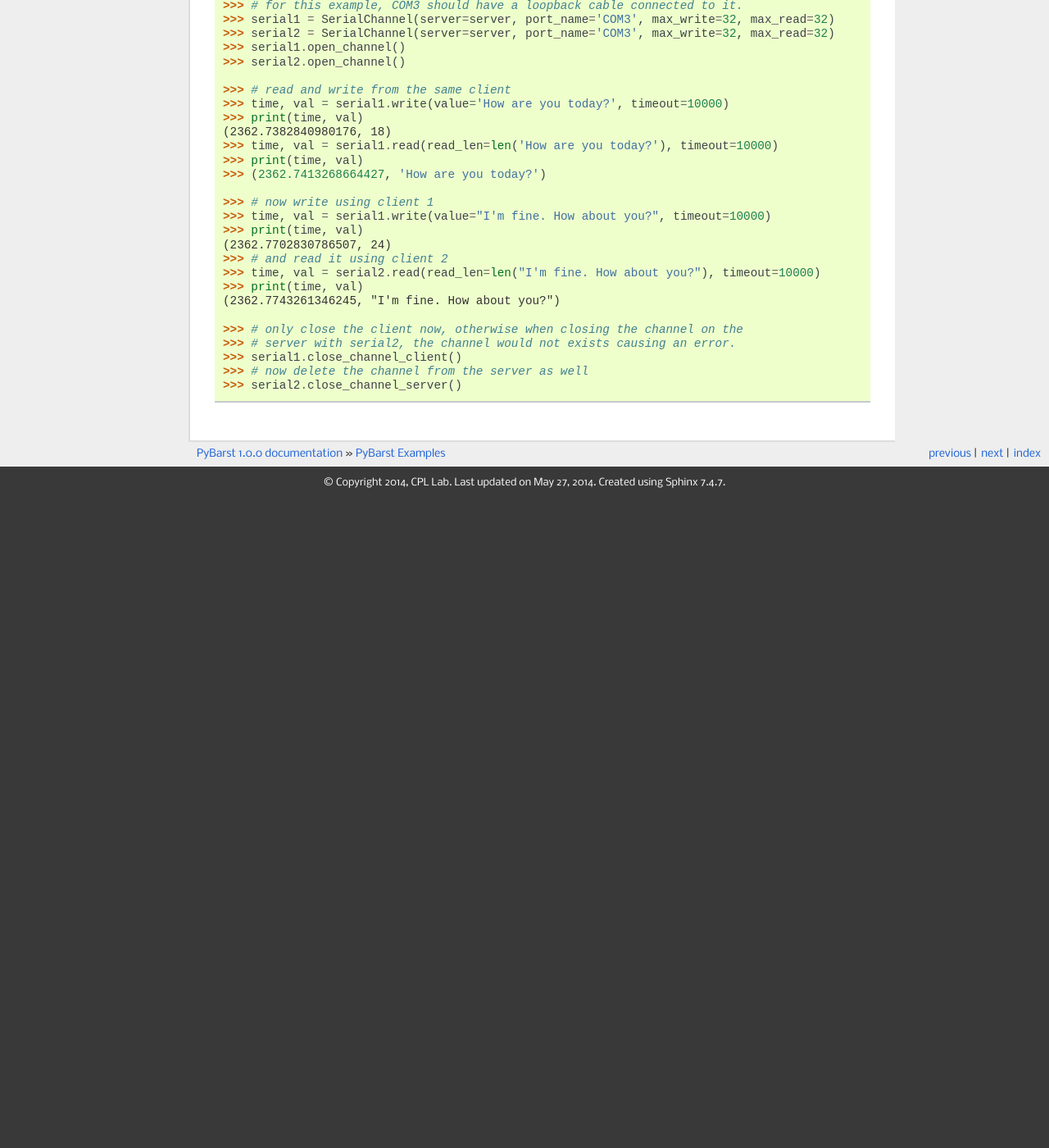
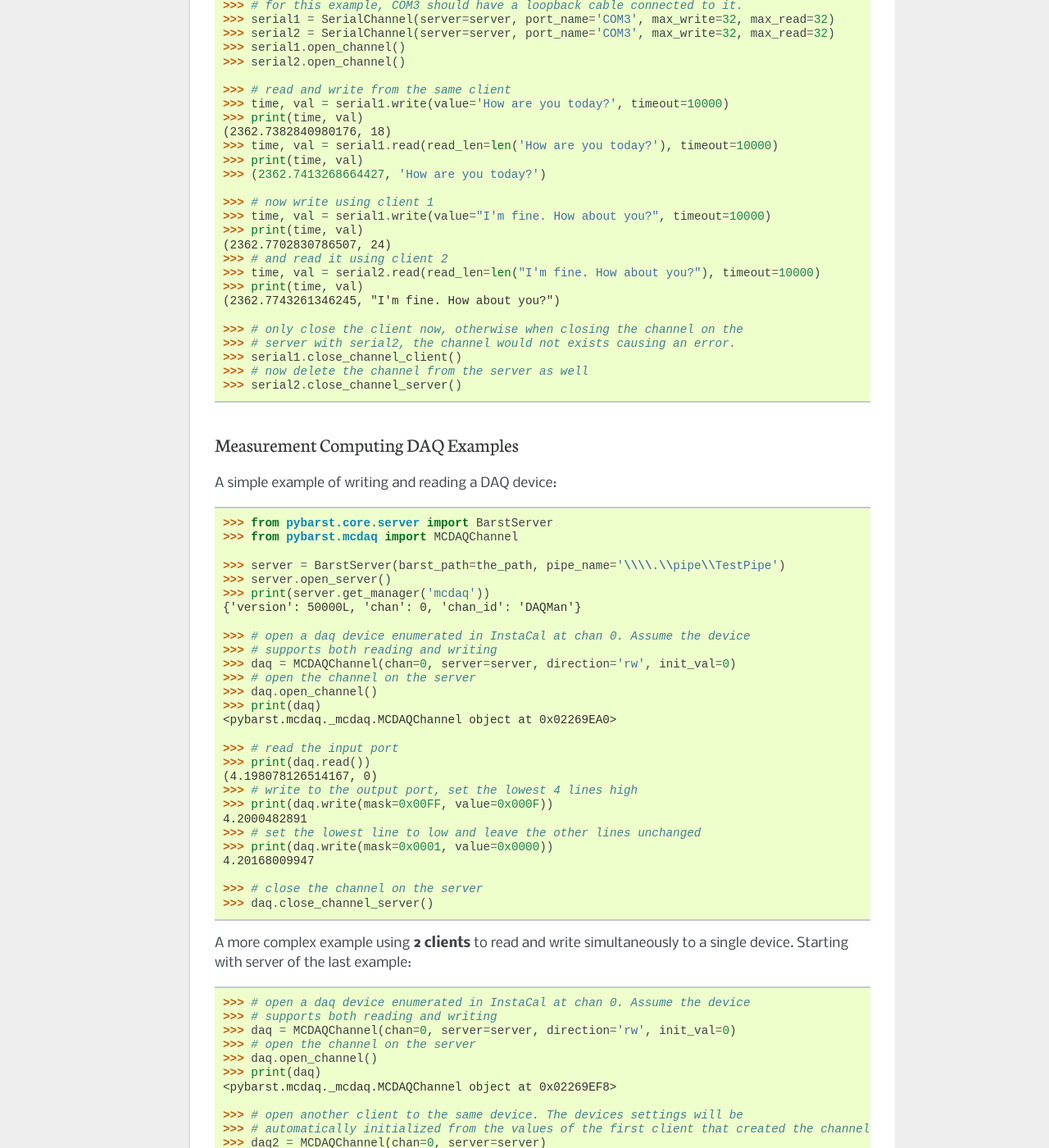
Before and after one commit to matham/pybarst, a Sphinx documentation site: the page built from doc/source/examples.rst, in a window 1280 px wide and 1400 px high, scrolled down 4930 px. Shown: the whole window at 82% size. Built offline with Sphinx 7.4.7, drawn with Linux system fonts in a browser that asks for light colours; before the commit the page ends 5538 px from its top, so only the background shows below that; some of the changed text lies outside the part shown.

Commit message:
Add MCDAQ tests and exmaples.

```diff
--- a/doc/source/examples.rst
+++ b/doc/source/examples.rst
@@ -211,7 +211,7 @@
     >>> from pybarst.core.server import BarstServer
     >>> from pybarst.rtv import RTVChannel
 
-    >>> server = BarstServer(barst_path=the_path, pipe_name=r'\\\\.\\pipe\\TestPipe')
+    >>> server = BarstServer(barst_path=the_path, pipe_name='\\\\.\\pipe\\TestPipe')
     >>> server.open_server()
     >>> print(server.get_manager('rtv'))
     {'version': 1080L, 'chan': 1, 'chan_id': 'RTVMan'}
@@ -267,7 +267,8 @@
 
     >>> serial.close_channel_server()
 
-A more complex example using two clients open simultaneously::
+A more complex example using two clients to read and write simultaneously to
+a single port::
 
     >>> server = BarstServer(barst_path=the_path, pipe_name='\\\\.\\pipe\\TestPipe')
     >>> server.open_server()
@@ -302,3 +303,75 @@
     >>> serial1.close_channel_client()
     >>> # now delete the channel from the server as well
     >>> serial2.close_channel_server()
+
+
+Measurement Computing DAQ Examples
+-----------------------------------
+
+A simple example of writing and reading a DAQ device::
+
+    >>> from pybarst.core.server import BarstServer
+    >>> from pybarst.mcdaq import MCDAQChannel
+
+    >>> server = BarstServer(barst_path=the_path, pipe_name='\\\\.\\pipe\\TestPipe')
+    >>> server.open_server()
+    >>> print(server.get_manager('mcdaq'))
+    {'version': 50000L, 'chan': 0, 'chan_id': 'DAQMan'}
+
+    >>> # open a daq device enumerated in InstaCal at chan 0. Assume the device
+    >>> # supports both reading and writing
+    >>> daq = MCDAQChannel(chan=0, server=server, direction='rw', init_val=0)
+    >>> # open the channel on the server
+    >>> daq.open_channel()
+    >>> print(daq)
+    <pybarst.mcdaq._mcdaq.MCDAQChannel object at 0x02269EA0>
+
+    >>> # read the input port
+    >>> print(daq.read())
+    (4.198078126514167, 0)
+    >>> # write to the output port, set the lowest 4 lines high
+    >>> print(daq.write(mask=0x00FF, value=0x000F))
+    4.2000482891
+    >>> # set the lowest line to low and leave the other lines unchanged
+    >>> print(daq.write(mask=0x0001, value=0x0000))
+    4.20168009947
+
+    >>> # close the channel on the server
+    >>> daq.close_channel_server()
+
+A more complex example using **2 clients** to read and write simultaneously to
+a single device. Starting with server of the last example::
+
+    >>> # open a daq device enumerated in InstaCal at chan 0. Assume the device
+    >>> # supports both reading and writing
+    >>> daq = MCDAQChannel(chan=0, server=server, direction='rw', init_val=0)
+    >>> # open the channel on the server
+    >>> daq.open_channel()
+    >>> print(daq)
+    <pybarst.mcdaq._mcdaq.MCDAQChannel object at 0x02269EF8>
+
+    >>> # open another client to the same device. The devices settings will be
+    >>> # automatically initialized from the values of the first client that created the channel
+    >>> daq2 = MCDAQChannel(chan=0, server=server)
+    >>> daq2.open_channel()
+    >>> print(daq2)
+    <pybarst.mcdaq._mcdaq.MCDAQChannel object at 0x02269F50>
+
+    >>> # read the input port with clients 1 and 2
+    >>> print(daq.read())
+    (5.088585868374414, 0)
+    >>> print(daq2.read())
+    (5.096653351575884, 0)
+
+    >>> # write to the output port with client 1
+    >>> print(daq.write(mask=0x00FF, value=0x000F))
+    5.09761174246
+    >>> # now with client 2
+    >>> print(daq2.write(mask=0x0001, value=0x0000))
+    5.09911174329
+
+    >>> # close the channel on the server using client 1
+    >>> daq.close_channel_server()
+    >>> # for client 2, we now only have to close the local connection since client 1
+    >>> # already deleted the channel from the server
+    >>> daq2.close_channel_client()
```
Also changed, not shown: 4 other files.
